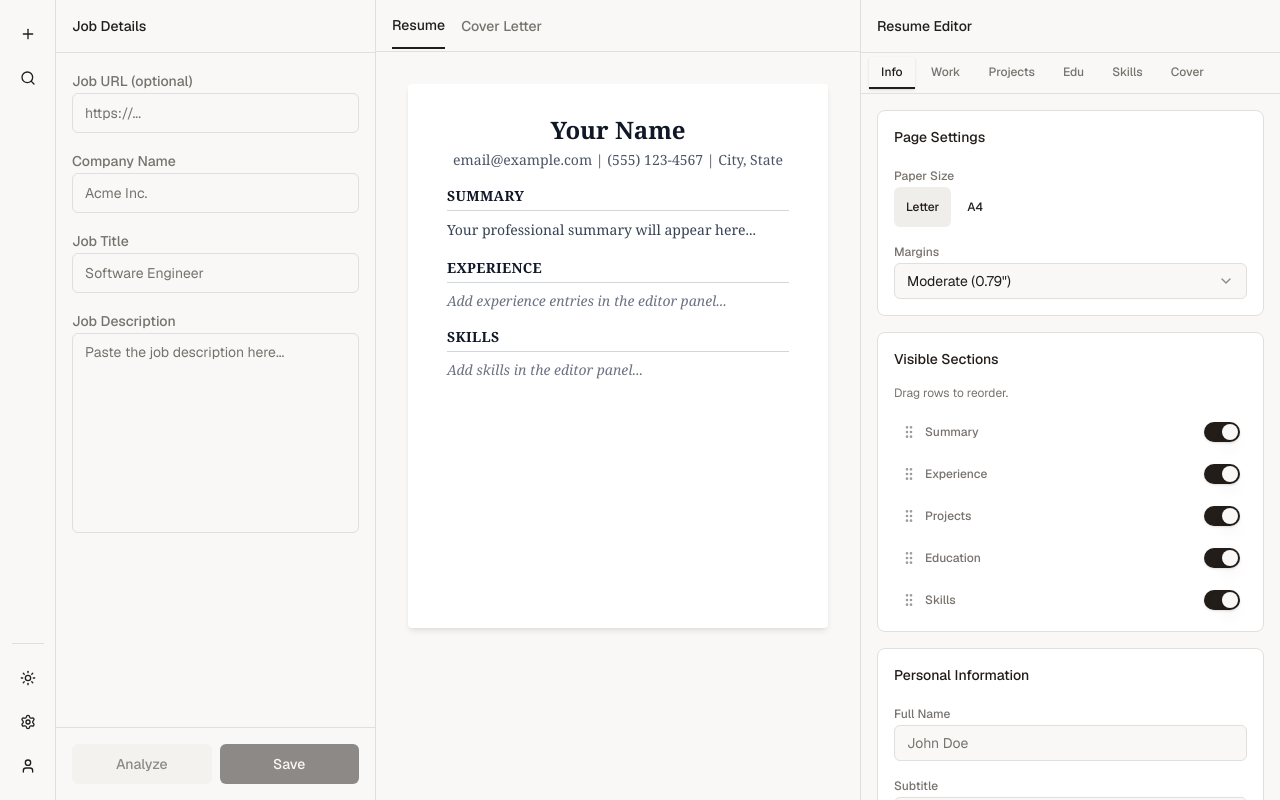
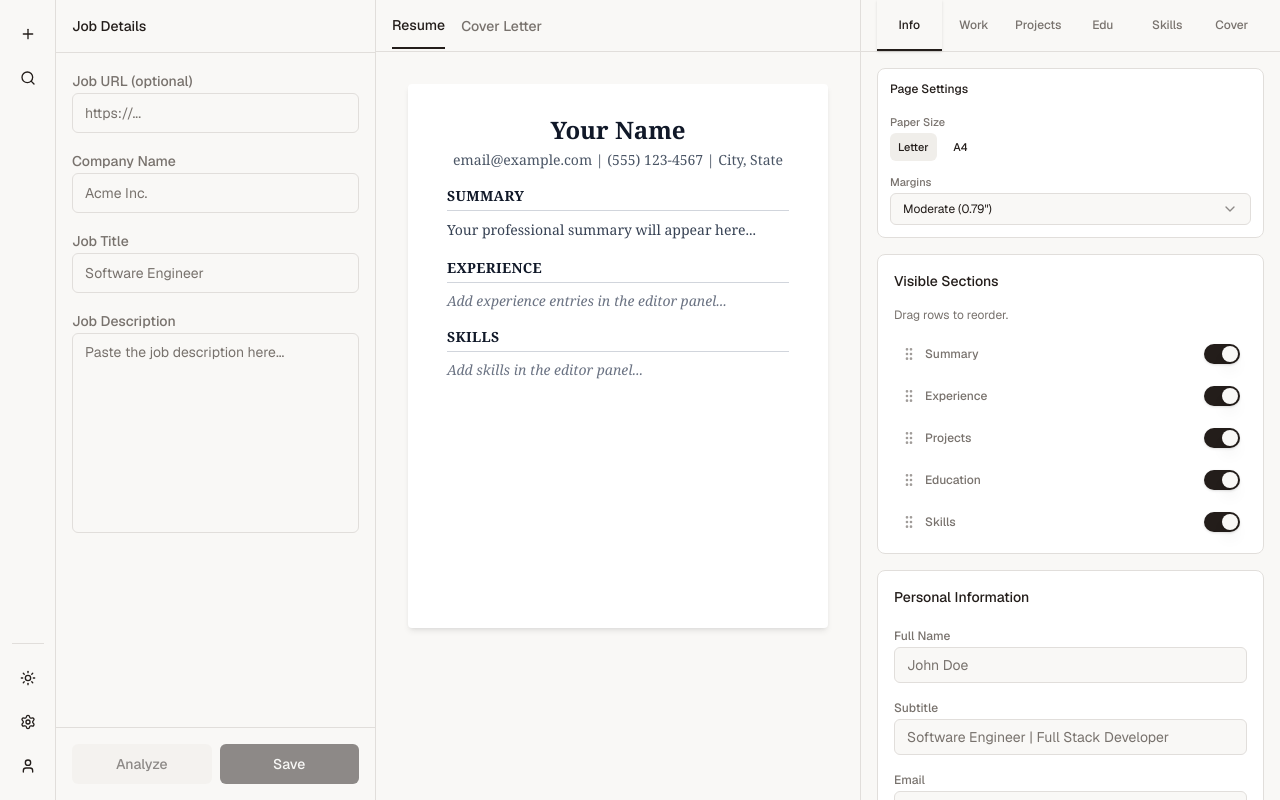
Before and after one commit to Jmete/aicv, a Next.js app: page / in a window 1280 px wide. Built offline with nearby package versions, Linux system fonts and the light colour scheme.

Commit message:
Updated right panel styling

```diff
--- a/components/resume-editor/page-settings.tsx
+++ b/components/resume-editor/page-settings.tsx
@@ -40,34 +40,38 @@ export function PageSettings({ settings, onChange }: PageSettingsProps) {
   };
 
   return (
-    <div className="space-y-4 rounded-lg border border-border bg-card p-4">
-      <h3 className="text-sm font-medium text-foreground">Page Settings</h3>
+    <div className="space-y-3 rounded-lg border border-border bg-card p-3">
+      <h3 className="text-xs font-medium text-foreground">Page Settings</h3>
 
-      <div className="space-y-3">
-        <div className="space-y-2">
-          <Label className="text-xs text-muted-foreground">Paper Size</Label>
+      <div className="space-y-2">
+        <div className="space-y-1.5">
+          <Label className="text-[11px] text-muted-foreground">
+            Paper Size
+          </Label>
           <ToggleGroup
             type="single"
             value={settings.paperSize}
             onValueChange={handlePaperSizeChange}
             className="justify-start"
           >
-            <ToggleGroupItem value="letter" className="text-xs">
+            <ToggleGroupItem value="letter" className="h-7 px-2 text-[11px]">
               Letter
             </ToggleGroupItem>
-            <ToggleGroupItem value="a4" className="text-xs">
+            <ToggleGroupItem value="a4" className="h-7 px-2 text-[11px]">
               A4
             </ToggleGroupItem>
           </ToggleGroup>
         </div>
 
-        <div className="space-y-2">
-          <Label className="text-xs text-muted-foreground">Margins</Label>
+        <div className="space-y-1.5">
+          <Label className="text-[11px] text-muted-foreground">
+            Margins
+          </Label>
           <Select
             value={settings.marginPreset}
             onValueChange={handleMarginPresetChange}
           >
-            <SelectTrigger className="h-9">
+            <SelectTrigger className="h-8 text-xs">
               <SelectValue />
             </SelectTrigger>
             <SelectContent>
--- a/components/resume-editor/resume-editor-panel.tsx
+++ b/components/resume-editor/resume-editor-panel.tsx
@@ -29,46 +29,42 @@ export function ResumeEditorPanel({
 
   return (
     <div className="flex h-full flex-col">
-      <div className="border-b border-border p-4">
-        <h2 className="text-sm font-medium text-foreground">Resume Editor</h2>
-      </div>
-
       <Tabs defaultValue="info" className="flex flex-1 flex-col overflow-hidden">
-        <div className="border-b border-border px-2">
-          <TabsList className="h-10 w-full justify-start gap-1 bg-transparent p-0">
+        <div className="flex h-[52px] items-center border-b border-border px-4">
+          <TabsList className="grid h-full w-full grid-cols-6 bg-transparent p-0">
             <TabsTrigger
               value="info"
-              className="h-8 rounded-none border-b-2 border-transparent px-3 text-xs data-[state=active]:border-primary data-[state=active]:bg-transparent"
+              className="h-full rounded-none border-b-2 border-transparent px-2 text-xs data-[state=active]:border-primary data-[state=active]:bg-transparent"
             >
               Info
             </TabsTrigger>
             <TabsTrigger
               value="work"
-              className="h-8 rounded-none border-b-2 border-transparent px-3 text-xs data-[state=active]:border-primary data-[state=active]:bg-transparent"
+              className="h-full rounded-none border-b-2 border-transparent px-2 text-xs data-[state=active]:border-primary data-[state=active]:bg-transparent"
             >
               Work
             </TabsTrigger>
             <TabsTrigger
               value="projects"
-              className="h-8 rounded-none border-b-2 border-transparent px-3 text-xs data-[state=active]:border-primary data-[state=active]:bg-transparent"
+              className="h-full rounded-none border-b-2 border-transparent px-2 text-xs data-[state=active]:border-primary data-[state=active]:bg-transparent"
             >
               Projects
             </TabsTrigger>
             <TabsTrigger
               value="education"
-              className="h-8 rounded-none border-b-2 border-transparent px-3 text-xs data-[state=active]:border-primary data-[state=active]:bg-transparent"
+              className="h-full rounded-none border-b-2 border-transparent px-2 text-xs data-[state=active]:border-primary data-[state=active]:bg-transparent"
             >
               Edu
             </TabsTrigger>
             <TabsTrigger
               value="skills"
-              className="h-8 rounded-none border-b-2 border-transparent px-3 text-xs data-[state=active]:border-primary data-[state=active]:bg-transparent"
+              className="h-full rounded-none border-b-2 border-transparent px-2 text-xs data-[state=active]:border-primary data-[state=active]:bg-transparent"
             >
               Skills
             </TabsTrigger>
             <TabsTrigger
               value="cover"
-              className="h-8 rounded-none border-b-2 border-transparent px-3 text-xs data-[state=active]:border-primary data-[state=active]:bg-transparent"
+              className="h-full rounded-none border-b-2 border-transparent px-2 text-xs data-[state=active]:border-primary data-[state=active]:bg-transparent"
             >
               Cover
             </TabsTrigger>
```
Lines whose indentation alone changed are shown as unchanged.
